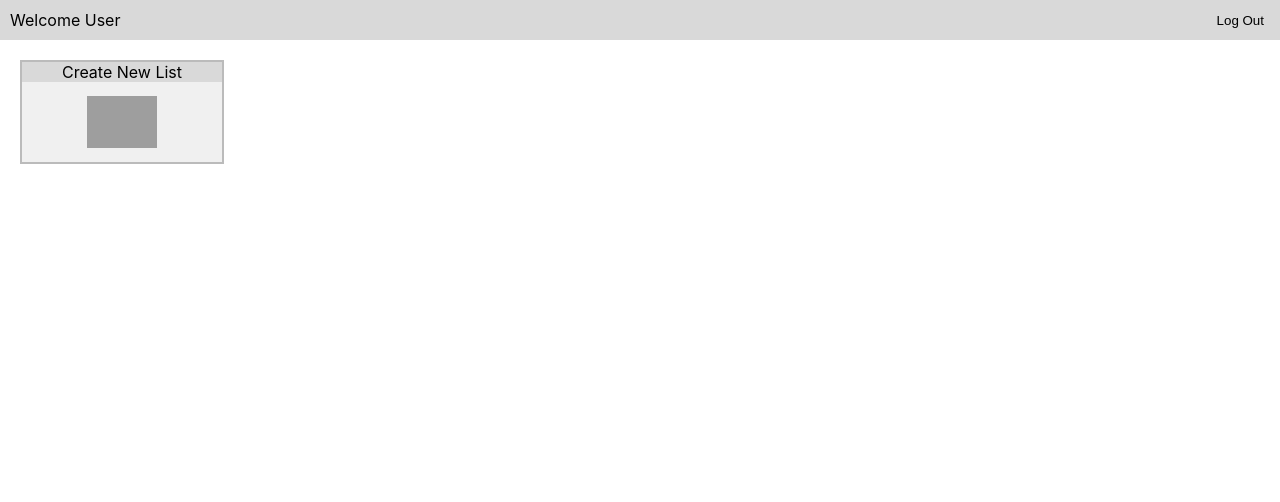
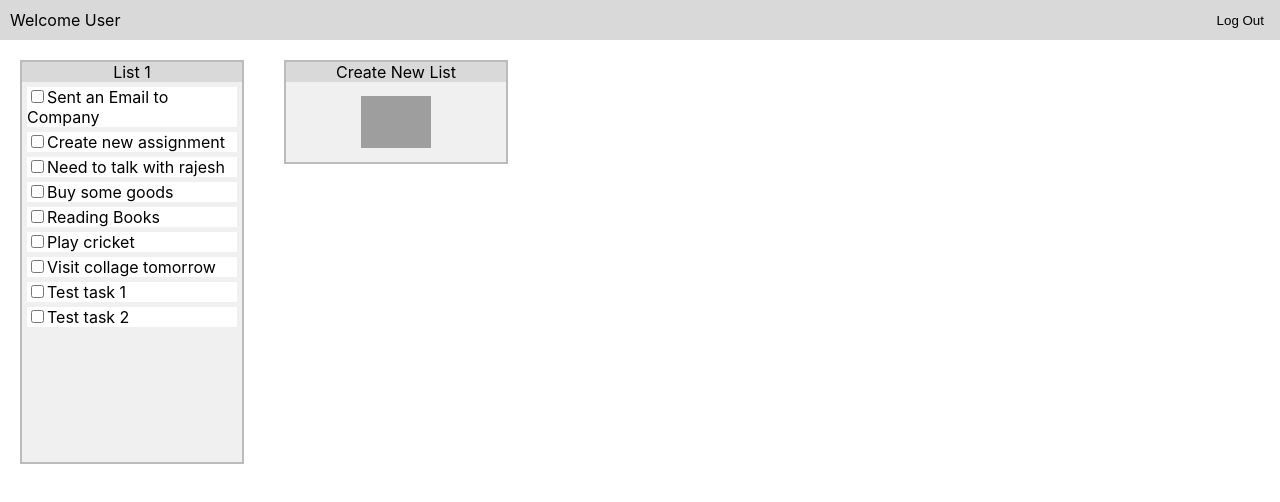
Before and after one commit to sayanghoshofficial/Task-Board, a React (Create React App) app: page / in a window 1280 px wide. Shown: the top 502 px of the page. Built offline with nearby package versions, Linux system fonts and the light colour scheme; grey boxes are pictures that could not be loaded.

Commit message:
tring to create draggable

```diff
--- a/src/Component/Board.jsx
+++ b/src/Component/Board.jsx
@@ -1,23 +1,66 @@
 import React, { useState } from "react";
 import List from "./List";
+import { taskToDo } from "../data/Data";
+import Items from "./Items";
 
 const Board = () => {
   const [newList, setNewList] = useState([]);
-
+  const [draggableItem, setDraggableItem] = useState(null);
+  const data = taskToDo;
 
   const createList = () => {
     const list = [...newList];
     list.push({
-        heading: `List ${list.length + 1}`,
-        Items: [],
-      });
-    setNewList(list)
+      heading: `List ${list.length + 2}`,
+      items: [], // Initialize items as an empty array
+    });
+    setNewList(list);
   };
+
+
+  const handleDragStart = (e, item) => {
+    if(newList.length === 0){return}
+    setDraggableItem(item);
+  };
+
+  const handleDragEnter = (e, targetListIndex) => {
+    e.preventDefault(); // Prevent default behavior to enable drop
+
+    if (draggableItem === null) return;
+
+    const newLists = [...newList];
+    const draggedItem = draggableItem;
+
+    // Remove the dragged item from its previous list
+    const sourceListIndex = newLists.findIndex((list) => list.items.includes(draggedItem));
+    if (sourceListIndex !== -1) {
+      newLists[sourceListIndex].items = newLists[sourceListIndex].items.filter((item) => item !== draggedItem);
+    }
+
+    // Add the dragged item to the target list
+    newLists[targetListIndex].items.push(draggedItem);
+
+    setNewList(newLists);
+    setDraggableItem(null);
+  };
+
+
 
   return (
     <div className="board">
-        {newList.map((list, index) => (
-        <List key={index} heading={list.heading} />
+      <div className="list">
+        <div className="heading">List 1</div>
+        {data.map((m, i) => (
+          <Items
+            task={m.work}
+            key={i}
+            onDragStart={(e) => handleDragStart(e, m.work)}
+            onDragEnter={(e) => handleDragEnter(e, 0)}
+          />
+        ))}
+      </div>
+      {newList.map((list, index) => (
+        <List key={index} list={list} />
       ))}
 
       <div className="createList">
--- a/src/Component/Items.jsx
+++ b/src/Component/Items.jsx
@@ -1,12 +1,12 @@
-import React from 'react'
+import React from "react";
 
-const Items = ({task}) => {
+const Items = ({ task, onDragStart, onDragEnter }) => {
   return (
-    <div className="item" draggable="true">
-        <input type="checkbox" id="task" />
-        <label htmlFor="task">{task}</label>
-      </div>
-  )
-}
+    <div className="item" draggable="true" onDragStart={onDragStart} onDragEnter={onDragEnter}>
+      <input type="checkbox" id="task" />
+      <label htmlFor="task">{task}</label>
+    </div>
+  );
+};
 
-export default Items
+export default Items;
--- a/src/Component/List.jsx
+++ b/src/Component/List.jsx
@@ -1,34 +1,10 @@
-import React, { useRef, useState } from "react";
-import Items from "./Items";
+import React from "react";
 
-const List = ({ heading }) => {
-  const [tasks, setTasks] = useState([]);
-  const inputRef = useRef();
-
-  const createTask = () => {
-    const newTask = inputRef.current.value;
-    setTasks([...tasks, newTask]);
-    inputRef.current.value = ""; // Clear the input field after creating the task
-  };
-
+const List = ({ list }) => {
   return (
-    <>
-    <form>
-        <input type="text" value={inputRef}/>
-    </form>
     <div className="list">
-      <div className="heading">
-        {" "}
-        {heading}
-        <img src="http://surl.li/hbufu" alt="plus" onClick={createTask} />
-      </div>
-      {tasks.map((m,i)=>
-      (<Items task={m}/>))}
-      <Items task={"Test Task 1"} />
-      <Items task={"Test Task 2"} />
+      <div className="heading">{list.heading}</div>
     </div>
-    </>
-
   );
 };
 
--- a/src/Styles/index.css
+++ b/src/Styles/index.css
@@ -41,8 +41,8 @@ code {
   overflow:auto;
 }
 .list{
-  width: 200px;
-  min-width: 200px;
+  width: 220px;
+  min-width: 220px;
   height: 400px;
   margin: 20px;
   background-color: #f0f0f0;
@@ -77,8 +77,8 @@ code {
   cursor: pointer;
 }
 .createList{
-  width: 200px;
-  min-width: 200px;
+  width: 220px;
+  min-width: 220px;
   height: 100px;
   margin: 20px;
   background-color: #f0f0f0;
--- a/src/data/Data.js
+++ b/src/data/Data.js
@@ -1,6 +1,39 @@
 export const taskToDo = [
     {
         id:1,
-        text:
+        work:"Sent an Email to Company"
+    },
+    {
+        id:2,
+        work:"Create new assignment"
+    },
+    {
+        id: 3,
+        work:"Need to talk with rajesh"
+    },
+    {
+        id:4,
+        work:"Buy some goods"
+
+    },
+    {
+        id:5,
+        work: "Reading Books"
+    },
+    {
+        id:6,
+        work:"Play cricket"
+    },
+    {
+        id:7,
+        work:"Visit collage tomorrow"
+    },
+    {
+        id:8,
+        work:"Test task 1"
+    },
+    {
+        id:9,
+        work:"Test task 2"
     }
 ]
```
